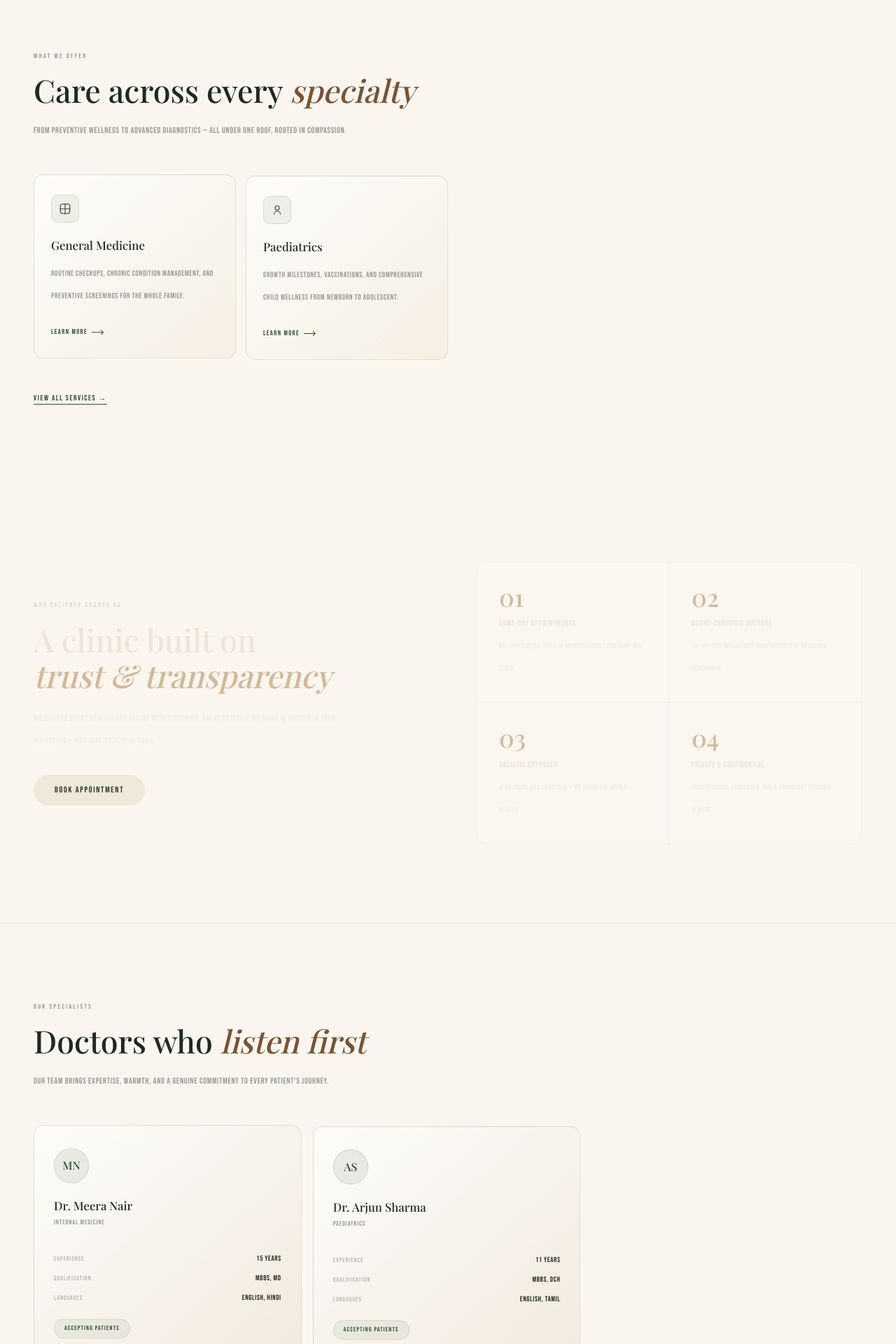
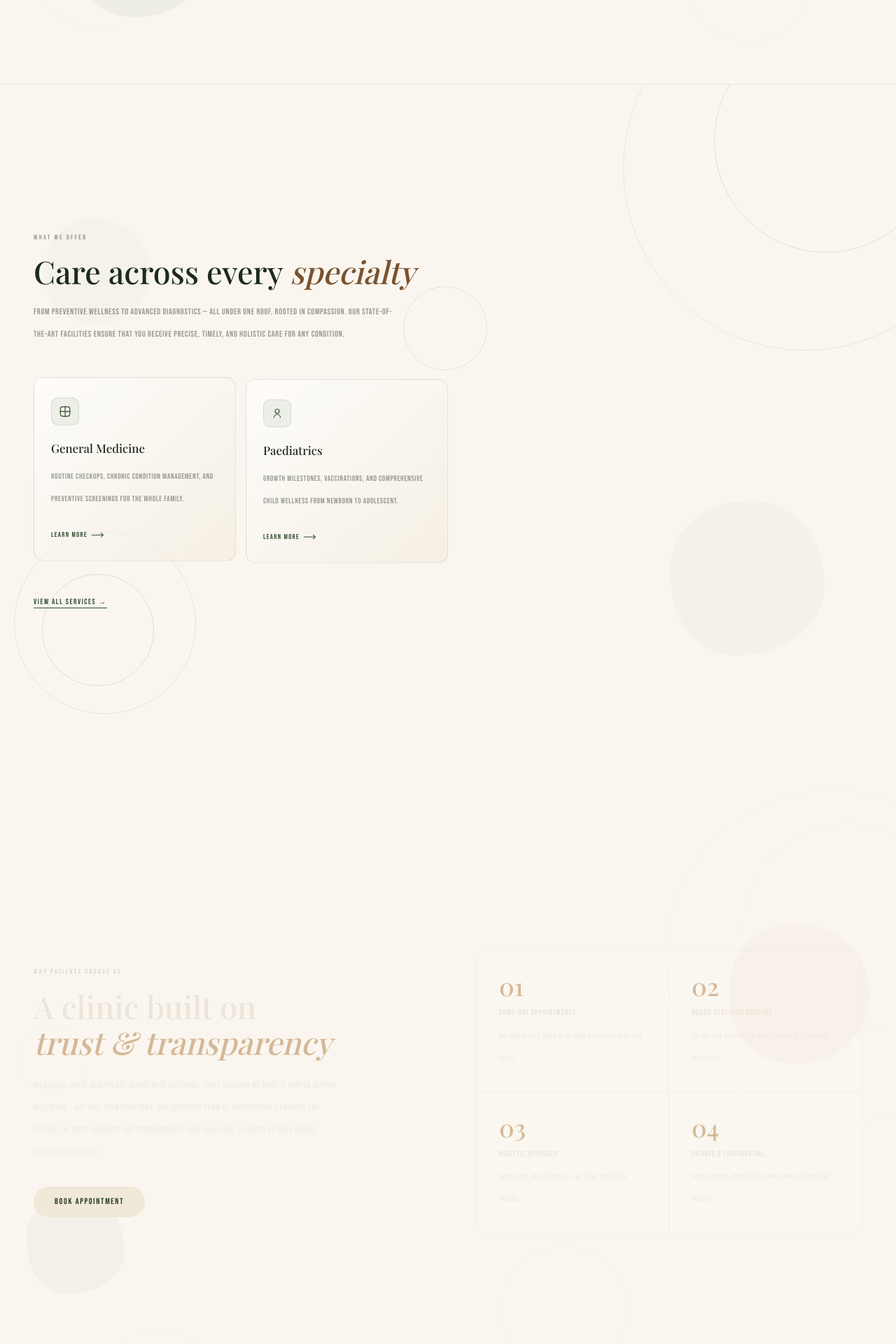
Before and after one commit to Molik07/ClinicalNode, a Next.js app: page / in a window 1280 px wide. Shown: the part 840-2760 px from the top of the page at 70% size. Built offline with nearby package versions, Linux system fonts and the light colour scheme.

Commit message:
Size of every page got increased and added some new design to the every page to give it a more calming persoanality

```diff
--- a/components/Cta/Cta.tsx
+++ b/components/Cta/Cta.tsx
@@ -9,7 +9,7 @@ export default function Cta() {
   return (
     <section
       ref={ref}
-      className="relative overflow-hidden py-28 px-12 border-t-[0.5px] border-[rgba(36,59,36,0.08)]"
+      className="relative overflow-hidden min-h-[120vh] py-28 px-12 border-t-[0.5px] border-[rgba(36,59,36,0.08)] flex items-center justify-center"
       style={{
         background: `
           radial-gradient(ellipse 500px 400px at 5% 50%, rgba(36,59,36,0.10) 0%, transparent 65%),
@@ -18,16 +18,47 @@ export default function Cta() {
         `,
       }}
     >
-      <div className="reveal grid grid-cols-[1fr_auto] gap-16 items-center">
+      {/* Decorative rings — neutral light tones, larger & more visible */}
+      {/* Top-right cluster */}
+      <div className="absolute rounded-full border-[0.5px] border-[rgba(61,99,64,0.20)] pointer-events-none w-[380px] h-[380px] -top-[100px] -right-[80px]" />
+      <div className="absolute rounded-full border-[0.5px] border-[rgba(61,99,64,0.14)] pointer-events-none w-[580px] h-[580px] -top-[180px] -right-[160px]" />
+      <div className="absolute rounded-full border-[0.5px] border-[rgba(61,99,64,0.08)] pointer-events-none w-[780px] h-[780px] -top-[260px] -right-[240px]" />
+
+      {/* Bottom-left cluster */}
+      <div className="absolute rounded-full border-[0.5px] border-[rgba(92,61,30,0.20)] pointer-events-none w-[300px] h-[300px] -bottom-[80px] -left-[80px]" />
+      <div className="absolute rounded-full border-[0.5px] border-[rgba(92,61,30,0.14)] pointer-events-none w-[480px] h-[480px] -bottom-[140px] -left-[150px]" />
+
+      {/* Floating accent ring */}
+      <div className="absolute rounded-full border-[0.5px] border-[rgba(92,61,30,0.14)] pointer-events-none w-[140px] h-[140px] top-[42%] left-[38%]" />
+
+      {/* Morphing blobs */}
+      <div
+        className="absolute pointer-events-none opacity-[0.12] w-[240px] h-[240px] right-[5%] bottom-[18%] animate-morph"
+        style={{
+          background: 'rgba(92,61,30,0.28)',
+          animationDuration: '13s',
+          borderRadius: '50% 50% 40% 60% / 60% 40% 50% 50%',
+        }}
+      />
+      <div
+        className="absolute pointer-events-none opacity-[0.10] w-[170px] h-[170px] left-[8%] top-[25%] animate-morph"
+        style={{
+          background: 'rgba(61,99,64,0.3)',
+          animationDuration: '10s',
+          borderRadius: '60% 40% 45% 55% / 45% 55% 60% 40%',
+        }}
+      />
+
+      <div className="reveal grid grid-cols-[1fr_auto] gap-16 items-center w-full">
         <div>
           <h2 className="font-playfair text-[clamp(2rem,3.5vw,2.8rem)] font-medium leading-[1.15] text-text-on-light mb-4">
             Ready to take the next
             <br />
             step in <em className="text-brown-mid italic">your care?</em>
           </h2>
-          <p className="font-bebas text-xs tracking-[0.06em] leading-8 text-muted-light max-w-[440px]">
+          <p className="font-bebas text-xs tracking-[0.06em] leading-8 text-muted-light max-w-[540px]">
             Book an appointment online or call us — we&apos;ll find a time that
-            works for you.
+            works for you. Over the years, we&apos;ve helped thousands of patients achieve their health goals. Join our community and experience care that puts you first.
           </p>
         </div>
 
--- a/components/Hero/Hero.tsx
+++ b/components/Hero/Hero.tsx
@@ -5,7 +5,7 @@ import Link from 'next/link';
 export default function Hero() {
   return (
     <section
-      className="relative overflow-hidden min-h-screen grid grid-cols-2 items-center px-12"
+      className="relative overflow-hidden min-h-[120vh] grid grid-cols-2 items-center px-12"
       style={{
         background: `
           radial-gradient(ellipse 700px 600px at 85% 40%, rgba(92,61,30,0.28) 0%, transparent 70%),
--- a/components/Services/Services.tsx
+++ b/components/Services/Services.tsx
@@ -44,7 +44,7 @@ export default function Services({ teaser = false }: ServicesProps) {
   return (
     <section
       ref={ref}
-      className="relative overflow-hidden py-28 px-12 border-t-[0.5px] border-[rgba(36,59,36,0.08)]"
+      className="relative overflow-hidden min-h-[120vh] py-28 px-12 border-t-[0.5px] border-[rgba(36,59,36,0.08)] flex flex-col justify-center"
       style={{
         background: `
           radial-gradient(ellipse 600px 500px at 5% 50%, rgba(36,59,36,0.07) 0%, transparent 65%),
@@ -53,10 +53,35 @@ export default function Services({ teaser = false }: ServicesProps) {
         `,
       }}
     >
+      {/* Decorative rings — light beige/green tones */}
+      <div className="absolute rounded-full border-[0.5px] border-[rgba(61,99,64,0.16)] pointer-events-none w-[320px] h-[320px] -top-[80px] -right-[60px]" />
+      <div className="absolute rounded-full border-[0.5px] border-[rgba(61,99,64,0.11)] pointer-events-none w-[520px] h-[520px] -top-[140px] -right-[130px]" />
+      <div className="absolute rounded-full border-[0.5px] border-[rgba(92,61,30,0.14)] pointer-events-none w-[160px] h-[160px] bottom-[100px] left-[60px]" />
+      <div className="absolute rounded-full border-[0.5px] border-[rgba(92,61,30,0.11)] pointer-events-none w-[260px] h-[260px] bottom-[60px] left-[20px]" />
+      <div className="absolute rounded-full border-[0.5px] border-[rgba(61,99,64,0.13)] pointer-events-none w-[120px] h-[120px] top-[30%] left-[45%]" />
+
+      {/* Morphing blobs */}
+      <div
+        className="absolute pointer-events-none opacity-[0.10] w-[220px] h-[220px] right-[8%] bottom-[15%] animate-morph"
+        style={{
+          background: 'rgba(92,61,30,0.3)',
+          animationDuration: '12s',
+          borderRadius: '55% 45% 60% 40% / 40% 60% 45% 55%',
+        }}
+      />
+      <div
+        className="absolute pointer-events-none opacity-[0.08] w-[150px] h-[150px] left-[5%] top-[20%] animate-morph"
+        style={{
+          background: 'rgba(61,99,64,0.35)',
+          animationDuration: '15s',
+          borderRadius: '40% 60% 45% 55% / 55% 45% 60% 40%',
+        }}
+      />
+
       <SectionHeader
         tag="What We Offer"
         heading={<>Care across every <em className="text-brown-mid italic">specialty</em></>}
-        subtitle="From preventive wellness to advanced diagnostics — all under one roof, rooted in compassion."
+        subtitle="From preventive wellness to advanced diagnostics — all under one roof, rooted in compassion. Our state-of-the-art facilities ensure that you receive precise, timely, and holistic care for any condition."
         variant="light"
       />
 
--- a/components/Team/Team.tsx
+++ b/components/Team/Team.tsx
@@ -16,7 +16,7 @@ export default function Team({ teaser = false }: TeamProps) {
   return (
     <section
       ref={ref}
-      className="relative overflow-hidden py-28 px-12 border-t-[0.5px] border-[rgba(36,59,36,0.07)]"
+      className="relative overflow-hidden min-h-[120vh] py-28 px-12 border-t-[0.5px] border-[rgba(36,59,36,0.07)] flex flex-col justify-center"
       style={{
         background: `
           radial-gradient(ellipse 500px 400px at 85% 15%, rgba(36,59,36,0.10) 0%, transparent 65%),
@@ -25,10 +25,35 @@ export default function Team({ teaser = false }: TeamProps) {
         `,
       }}
     >
+      {/* Decorative rings — light warm/beige tones */}
+      <div className="absolute rounded-full border-[0.5px] border-[rgba(92,61,30,0.16)] pointer-events-none w-[280px] h-[280px] -top-[60px] -left-[80px]" />
+      <div className="absolute rounded-full border-[0.5px] border-[rgba(92,61,30,0.11)] pointer-events-none w-[450px] h-[450px] -top-[120px] -left-[160px]" />
+      <div className="absolute rounded-full border-[0.5px] border-[rgba(61,99,64,0.15)] pointer-events-none w-[150px] h-[150px] bottom-[120px] right-[5%]" />
+      <div className="absolute rounded-full border-[0.5px] border-[rgba(61,99,64,0.11)] pointer-events-none w-[240px] h-[240px] bottom-[70px] right-[3%]" />
+      <div className="absolute rounded-full border-[0.5px] border-[rgba(92,61,30,0.12)] pointer-events-none w-[110px] h-[110px] top-[45%] right-[40%]" />
+
+      {/* Morphing blobs */}
+      <div
+        className="absolute pointer-events-none opacity-[0.09] w-[200px] h-[200px] left-[4%] top-[30%] animate-morph"
+        style={{
+          background: 'rgba(92,61,30,0.25)',
+          animationDuration: '13s',
+          borderRadius: '45% 55% 50% 50% / 60% 40% 55% 45%',
+        }}
+      />
+      <div
+        className="absolute pointer-events-none opacity-[0.08] w-[130px] h-[130px] right-[10%] top-[15%] animate-morph"
+        style={{
+          background: 'rgba(61,99,64,0.3)',
+          animationDuration: '16s',
+          borderRadius: '55% 45% 40% 60% / 45% 55% 60% 40%',
+        }}
+      />
+
       <SectionHeader
         tag="Our Specialists"
         heading={<>Doctors who <em className="text-brown-mid italic">listen first</em></>}
-        subtitle="Our team brings expertise, warmth, and a genuine commitment to every patient&apos;s journey."
+        subtitle="Our team brings expertise, warmth, and a genuine commitment to every patient&apos;s journey. With specialists across fields, we collaborate to provide comprehensive, personalized care."
         variant="light"
       />
 
--- a/components/Testimonials/Testimonials.tsx
+++ b/components/Testimonials/Testimonials.tsx
@@ -15,7 +15,7 @@ export default function Testimonials({ teaser = false }: TestimonialsProps) {
   return (
     <section
       ref={ref}
-      className="relative overflow-hidden py-28 px-12"
+      className="relative overflow-hidden min-h-[120vh] py-28 px-12 flex flex-col justify-center"
       style={{
         background: `
           radial-gradient(ellipse 600px 500px at 5% 40%, rgba(30,51,32,0.25) 0%, transparent 65%),
@@ -24,14 +24,42 @@ export default function Testimonials({ teaser = false }: TestimonialsProps) {
         `,
       }}
     >
+      {/* Decorative rings — dark forest/golden tones */}
+      <div className="absolute rounded-full border-[0.5px] border-[rgba(212,184,150,0.06)] pointer-events-none w-[340px] h-[340px] -top-[70px] -left-[100px]" />
+      <div className="absolute rounded-full border-[0.5px] border-[rgba(212,184,150,0.04)] pointer-events-none w-[560px] h-[560px] -top-[150px] -left-[180px]" />
+      <div className="absolute rounded-full border-[0.5px] border-[rgba(184,204,176,0.05)] pointer-events-none w-[170px] h-[170px] bottom-[100px] right-[8%]" />
+      <div className="absolute rounded-full border-[0.5px] border-[rgba(184,204,176,0.04)] pointer-events-none w-[280px] h-[280px] bottom-[50px] right-[4%]" />
+      <div className="absolute rounded-full border-[0.5px] border-[rgba(212,184,150,0.05)] pointer-events-none w-[100px] h-[100px] top-[35%] right-[35%]" />
+
+      {/* Morphing blobs */}
+      <div
+        className="absolute pointer-events-none opacity-[0.11] w-[180px] h-[180px] left-[6%] bottom-[20%] animate-morph"
+        style={{
+          background: 'rgba(212,184,150,0.25)',
+          animationDuration: '11s',
+          borderRadius: '55% 45% 60% 40% / 40% 60% 45% 55%',
+        }}
+      />
+      <div
+        className="absolute pointer-events-none opacity-[0.09] w-[140px] h-[140px] right-[6%] top-[20%] animate-morph"
+        style={{
+          background: 'rgba(61,99,64,0.4)',
+          animationDuration: '14s',
+          borderRadius: '40% 60% 55% 45% / 55% 45% 60% 40%',
+        }}
+      />
+
       <p className="reveal font-bebas text-[9.5px] tracking-[0.25em] text-brown-muted/60 uppercase mb-4">
         Patient Stories
       </p>
-      <h2 className="reveal font-playfair text-[clamp(2rem,3.5vw,2.8rem)] font-medium leading-[1.15] text-text-on-dark mb-0">
+      <h2 className="reveal font-playfair text-[clamp(2rem,3.5vw,2.8rem)] font-medium leading-[1.15] text-text-on-dark mb-4">
         What our patients <em className="text-forest-faint italic">say about us</em>
       </h2>
+      <p className="reveal font-bebas text-xs tracking-[0.06em] leading-8 text-[rgba(236,229,216,0.7)] max-w-[500px] mb-2">
+        We prioritize your health, comfort, and peace of mind. Read stories from patients who trust us with their lifelong care.
+      </p>
 
-      <div className={`reveal grid gap-3.5 mt-12 ${teaser ? 'grid-cols-1 max-w-[33%]' : 'grid-cols-3'}`}>
+      <div className={`reveal grid gap-3.5 mt-8 ${teaser ? 'grid-cols-1 max-w-[33%]' : 'grid-cols-3'}`}>
         {items.map((t) => (
           <div
             key={t.name}
--- a/components/WhyUs/WhyUs.tsx
+++ b/components/WhyUs/WhyUs.tsx
@@ -10,7 +10,7 @@ export default function WhyUs() {
   return (
     <section
       ref={ref}
-      className="relative overflow-hidden py-28 px-12"
+      className="relative overflow-hidden min-h-[120vh] py-28 px-12 flex items-center justify-center"
       style={{
         background: `
           radial-gradient(ellipse 600px 500px at 85% 15%, rgba(92,61,30,0.22) 0%, transparent 65%),
@@ -19,7 +19,32 @@ export default function WhyUs() {
         `,
       }}
     >
-      <div className="grid grid-cols-2 gap-20 items-center">
+      {/* Decorative rings — dark forest/brown tones */}
+      <div className="absolute rounded-full border-[0.5px] border-[rgba(184,204,176,0.05)] pointer-events-none w-[300px] h-[300px] top-[10%] -right-[80px]" />
+      <div className="absolute rounded-full border-[0.5px] border-[rgba(184,204,176,0.04)] pointer-events-none w-[480px] h-[480px] top-[5%] -right-[150px]" />
+      <div className="absolute rounded-full border-[0.5px] border-[rgba(212,184,150,0.06)] pointer-events-none w-[180px] h-[180px] bottom-[80px] right-[30%]" />
+      <div className="absolute rounded-full border-[0.5px] border-[rgba(184,204,176,0.04)] pointer-events-none w-[100px] h-[100px] top-[40%] left-[2%]" />
+      <div className="absolute rounded-full border-[0.5px] border-[rgba(212,184,150,0.05)] pointer-events-none w-[200px] h-[200px] -bottom-[60px] left-[10%]" />
+
+      {/* Morphing blobs */}
+      <div
+        className="absolute pointer-events-none opacity-[0.12] w-[200px] h-[200px] right-[3%] top-[25%] animate-morph"
+        style={{
+          background: 'rgba(158,107,58,0.3)',
+          animationDuration: '14s',
+          borderRadius: '50% 50% 60% 40% / 40% 60% 50% 50%',
+        }}
+      />
+      <div
+        className="absolute pointer-events-none opacity-[0.10] w-[140px] h-[140px] left-[3%] bottom-[20%] animate-morph"
+        style={{
+          background: 'rgba(61,99,64,0.35)',
+          animationDuration: '11s',
+          borderRadius: '60% 40% 50% 50% / 50% 50% 40% 60%',
+        }}
+      />
+
+      <div className="grid grid-cols-2 gap-20 items-center w-full">
         {/* Left — Heading & CTA */}
         <div>
           <p className="reveal font-bebas text-[9.5px] tracking-[0.25em] text-forest-faint/60 uppercase mb-4">
@@ -32,7 +57,7 @@ export default function WhyUs() {
           </h2>
           <p className="reveal font-bebas text-xs tracking-[0.06em] leading-8 text-muted-dark max-w-[440px] mb-8">
             We believe great healthcare begins with listening. Every decision we
-            make is rooted in your wellbeing — not just your symptoms.
+            make is rooted in your wellbeing — not just your symptoms. Our dedicated team of professionals ensures you receive the most advanced and compassionate care available, tailored to your unique lifestyle and needs.
           </p>
           <div className="reveal">
             <Link href="/#contact" className="btn-beige">
```
Also changed, not shown: app/page.tsx (line endings or trailing spaces).
